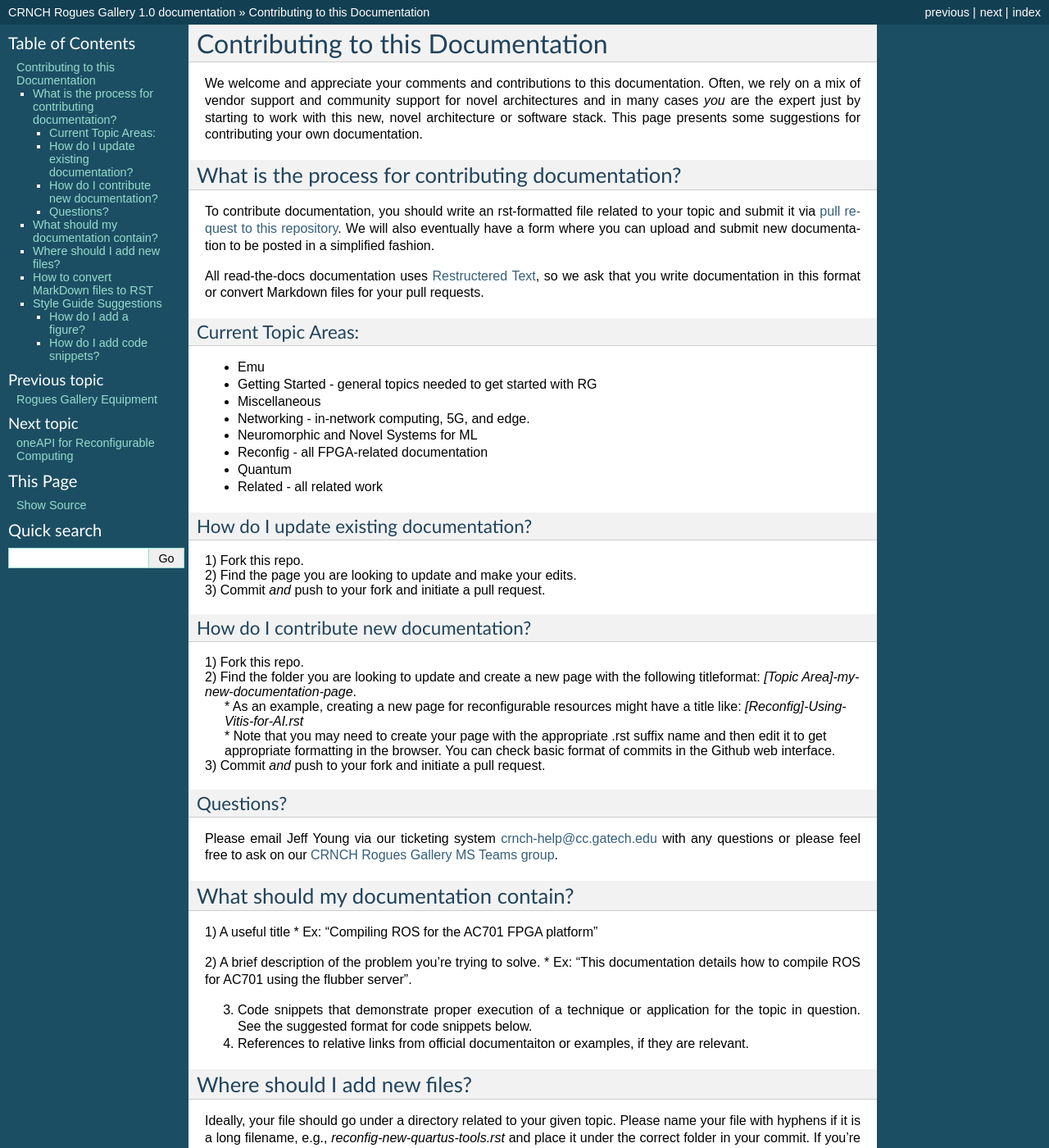
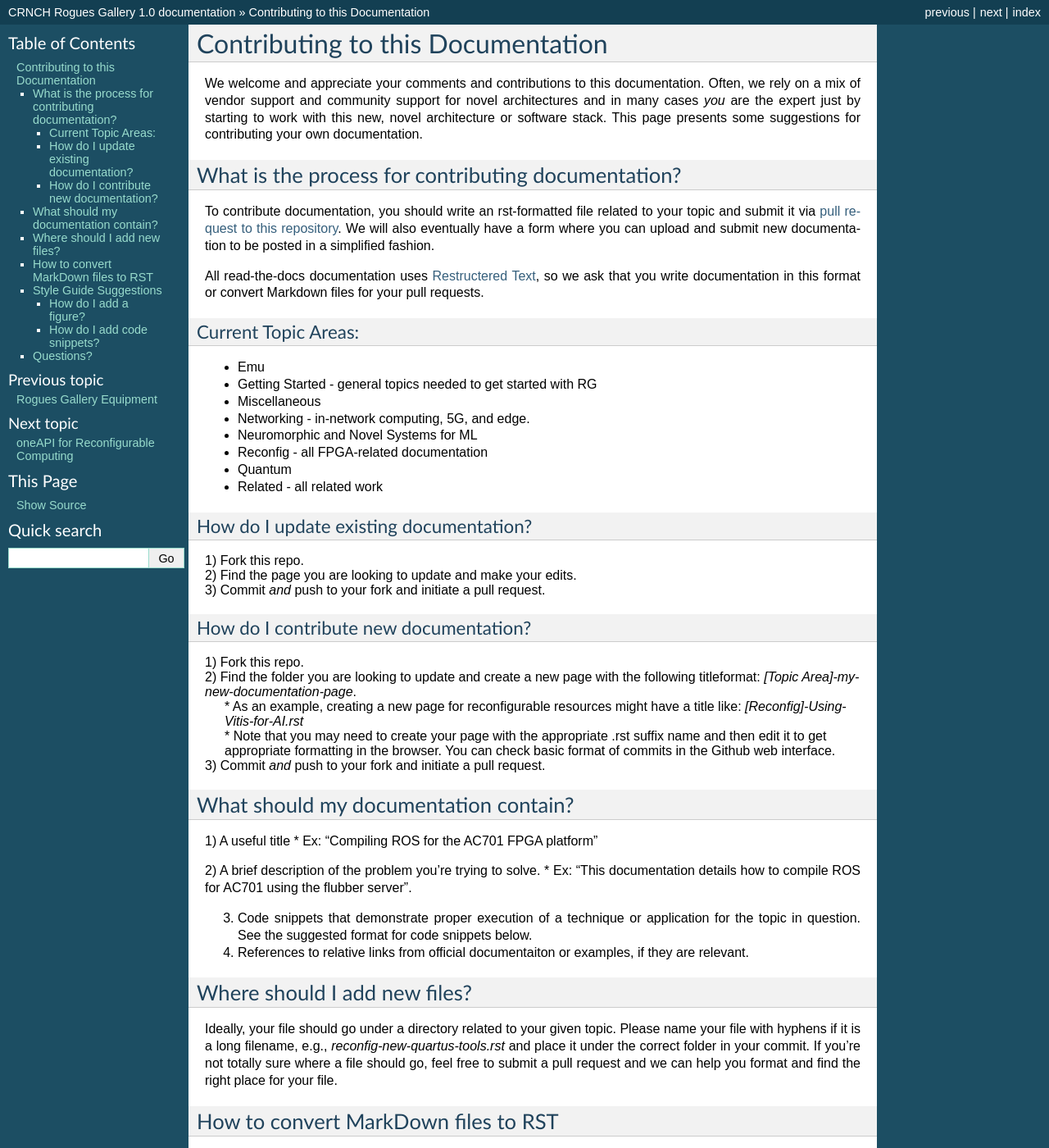
Before and after one commit to gt-crnch-rg/read-the-docs, a Sphinx documentation site: the page built from docs/general/contributing.rst, in a window 1280 px wide and 1400 px high. Shown: the whole window at 82% size. Built offline with Sphinx 7.4.7, drawn with Linux system fonts in a browser that asks for light colours; some of the changed text lies outside the part shown.

Commit message:
Update contributing.rst

```diff
--- a/docs/general/contributing.rst
+++ b/docs/general/contributing.rst
@@ -41,17 +41,6 @@ How do I contribute new documentation?
   .rst suffix name and then edit it to get appropriate
   formatting in the browser. You can check basic format of commits in the Github web interface.
 | 3) Commit *and* push to your fork and initiate a pull request.
-
-
-
-Questions?
-----------
-
-Please email Jeff Young via our ticketing system
-crnch-help@cc.gatech.edu with any questions or please feel free to ask
-on our `CRNCH Rogues Gallery MS Teams
-group <https://teams.microsoft.com/l/team/19%3acbae4953c30a44caad4afd4ef00e64be%40thread.tacv2/conversations?groupId=dfbaab66-ec98-4d00-9e91-ce166bc95432&tenantId=482198bb-ae7b-4b25-8b7a-6d7f32faa083>`__.
-
 
 What should my documentation contain?
 ########
```
Also changed, not shown: other parts of docs/general/contributing.rst (+5 -0 lines).
